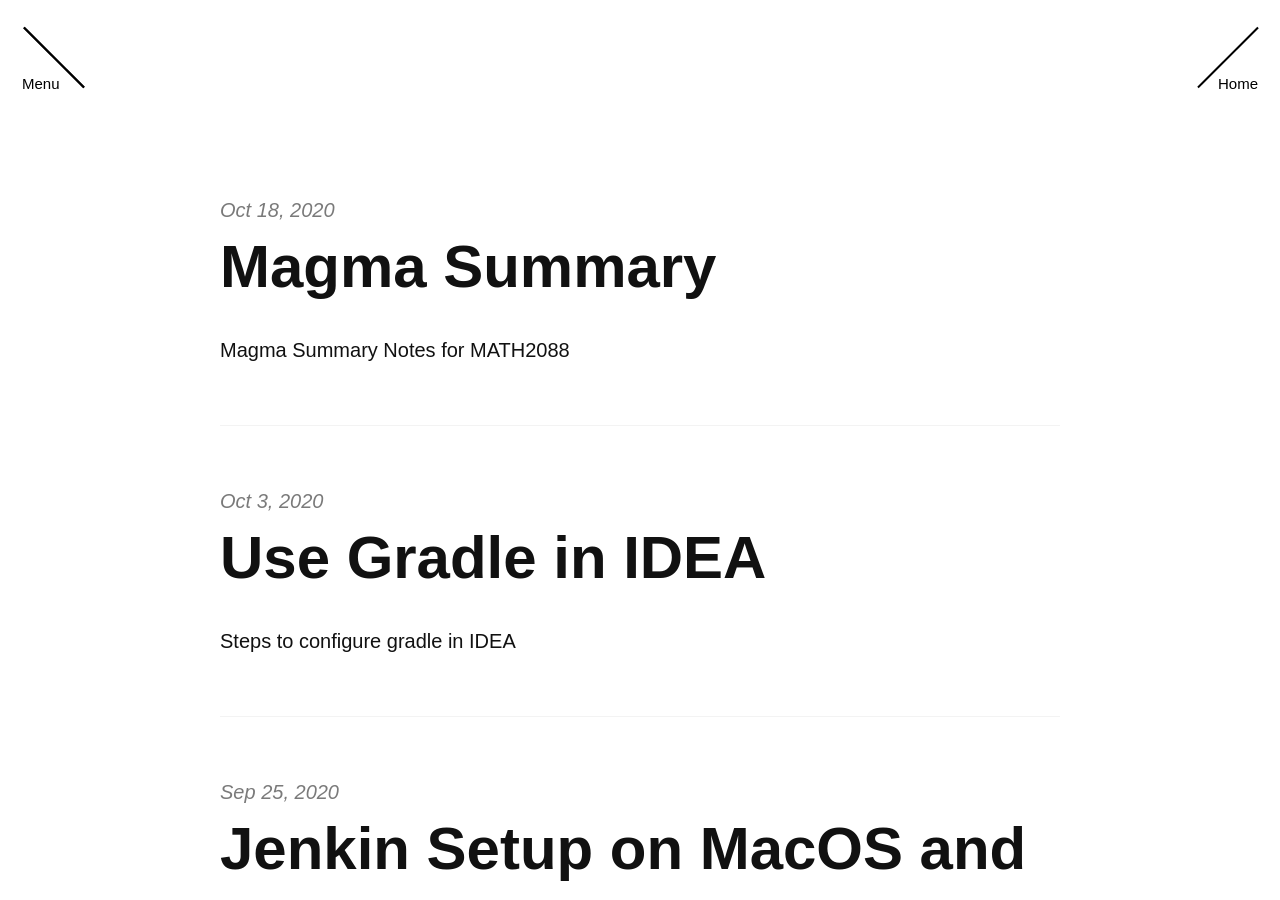
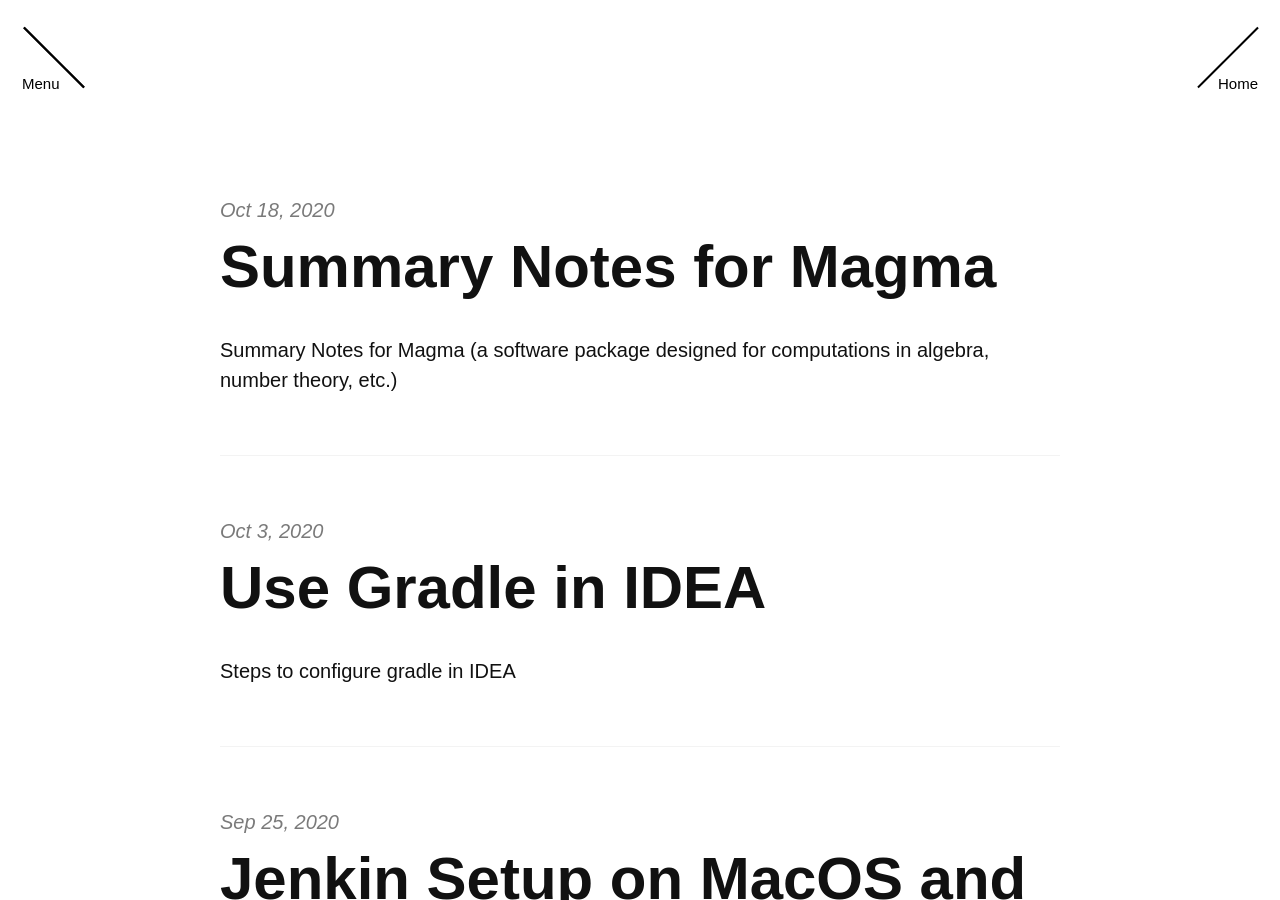
Before and after one commit to Phoebezuo/Phoebezuo.github.io, a Jekyll site: the page built from index.html, in a window 1280 px wide and 900 px high. Built offline with Jekyll 4.4.1, drawn with Linux system fonts in a browser that asks for light colours; nearby versions of some CDN libraries; some web fonts are replaced; the list of posts is cut into pages by our own code.

Commit message:
Update and rename 2020-10-18-Magma-Summary.md to 2020-10-18-Summary-Notes-for-Magma.md

```diff
--- a/_posts/2020-10-18-Magma-Summary.md
+++ b/_posts/2020-10-18-Summary-Notes-for-Magma.md
@@ -1,8 +1,8 @@
 ---
 layout:     post
-title:      Magma Summary
+title:      Summary Notes for Magma
 date:       2020-10-18
-summary:    Magma Summary Notes for MATH2088
+summary:    Summary Notes for Magma (a software package designed for computations in algebra, number theory, etc.)
 categories: Magma cryptosystem
 ---
 
```
